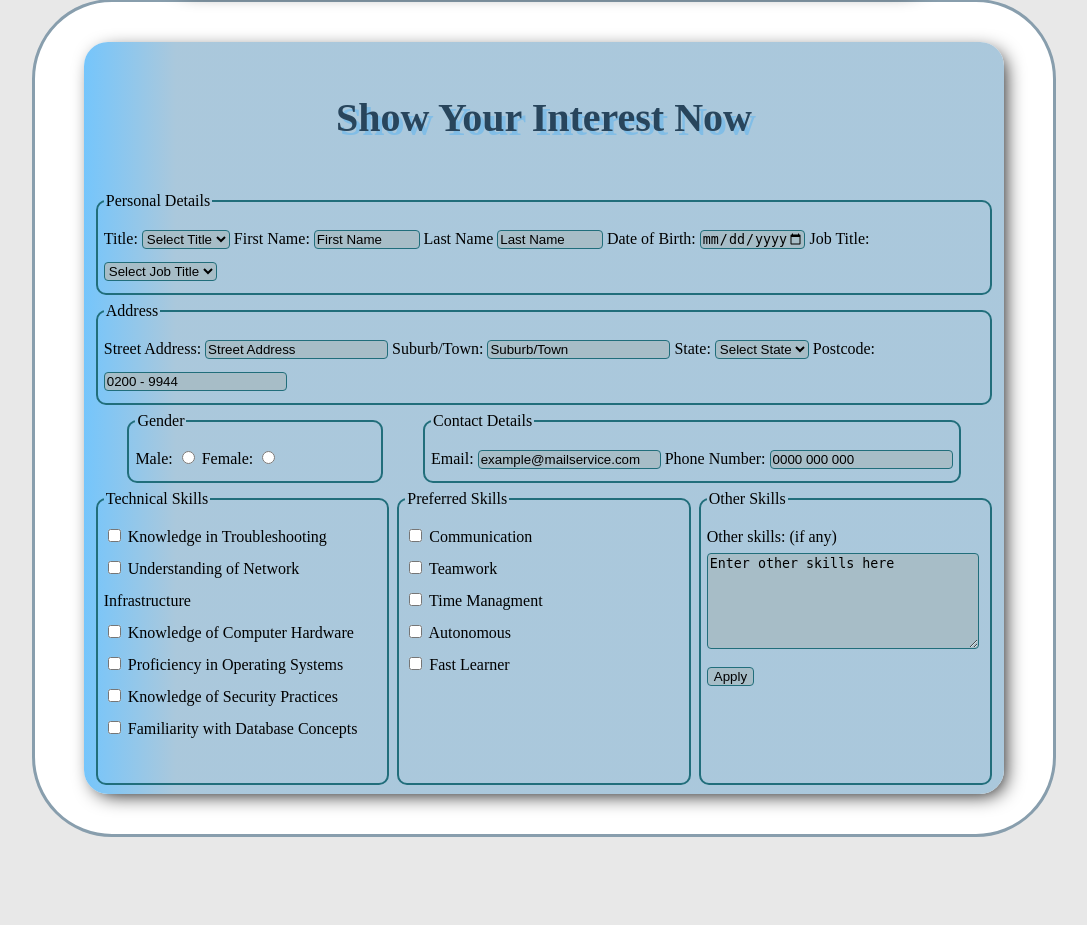
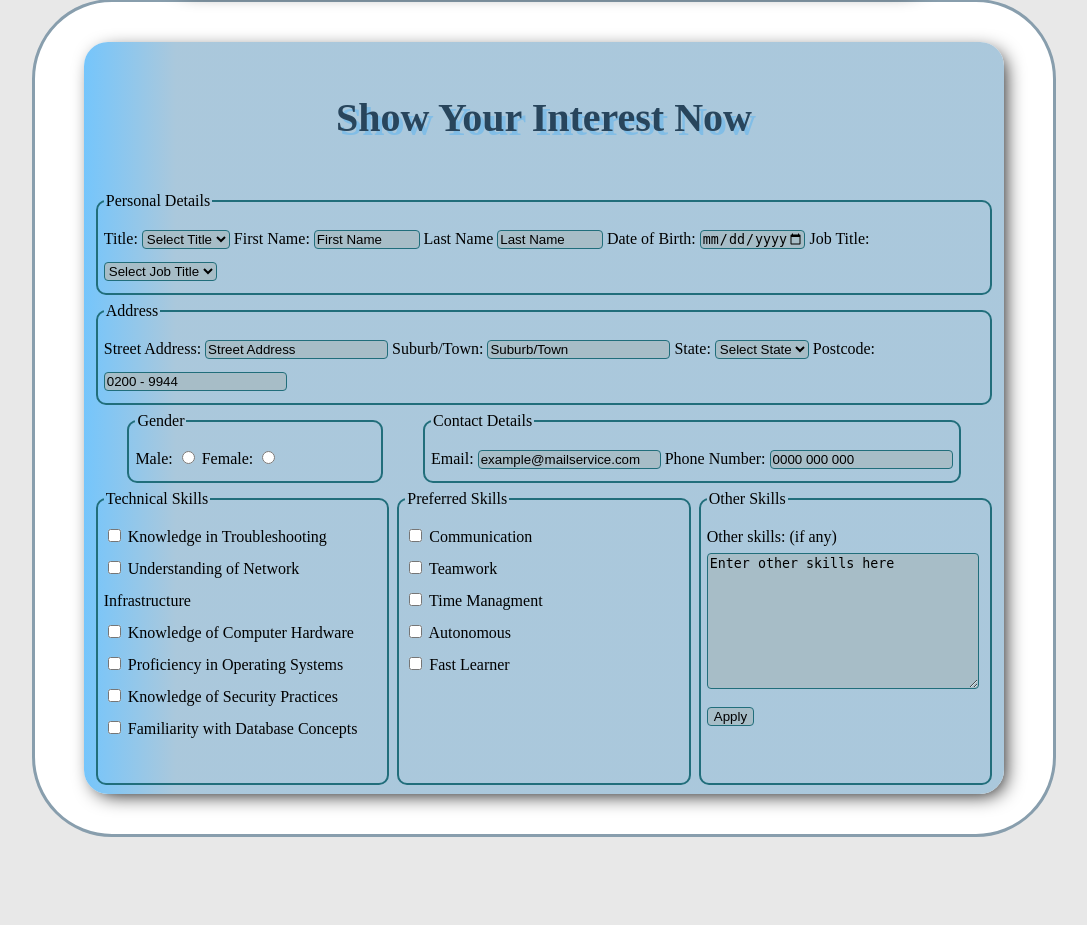
Before and after one commit to SPUDYBRO/HEMB, a PHP site: page /project1/apply.html in a window 1280 px wide. Shown: the part 84-1009 px from the top of the page, without its empty margins (96-1183 px from the left). Run offline with PHP 8.4, Linux system fonts and the light colour scheme.

Commit message:
fix: Fixed the text area so it doesn't resize on the x axis while also using max/min height to control the resizing on the y axis.

```diff
--- a/styles/styles.css
+++ b/styles/styles.css
@@ -550,6 +550,12 @@ This is for styling every single page */
             border-radius: 4px;
         }
 
+        #apply_page textarea {
+            resize: vertical;
+            max-height: 32vh;
+            min-height: 17vh;
+        }
+
         /* Sets the background color of all inputs (input, select, etc.) in the apply.html page. */
         .input_background {
             background-color: var(--input_background_color);
```
